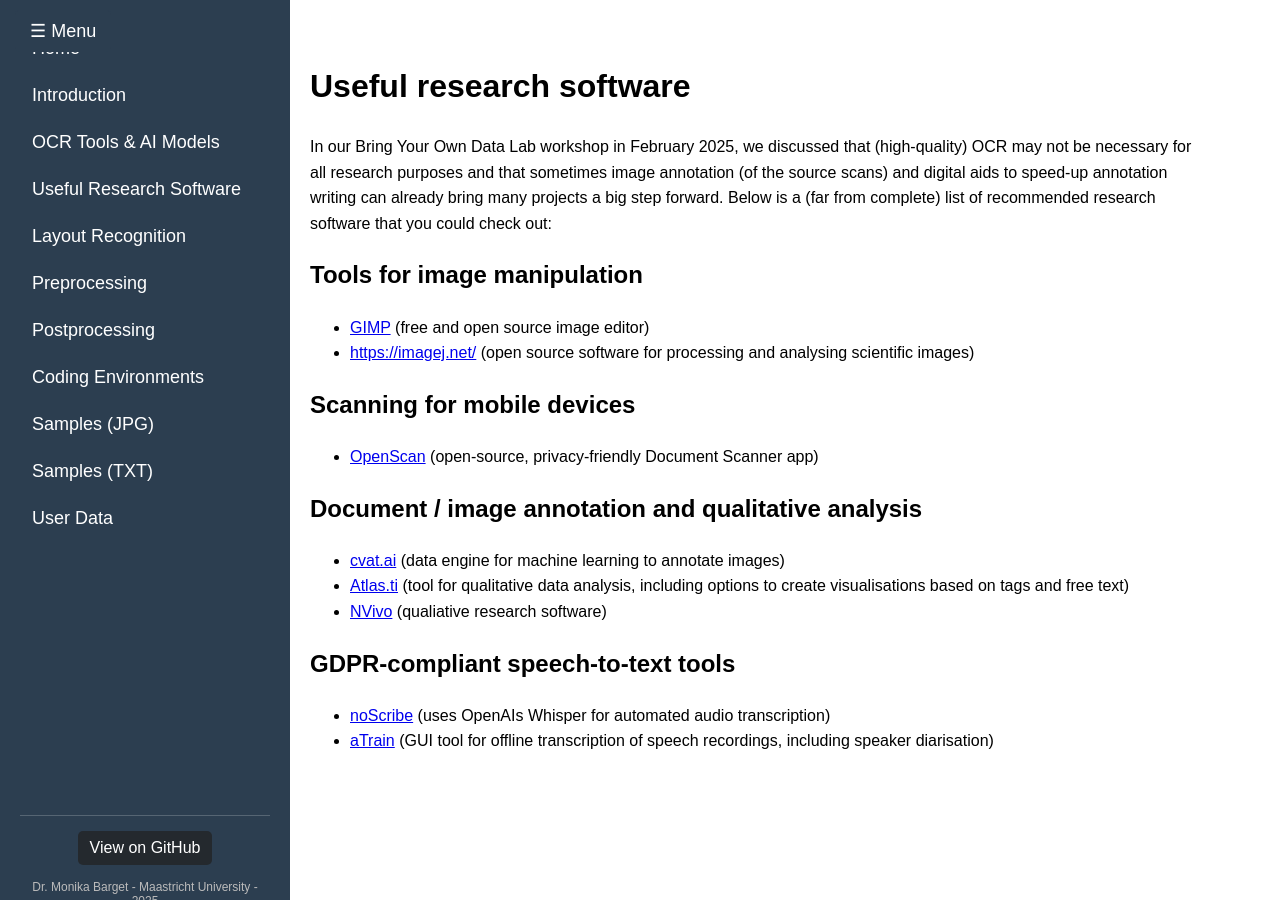
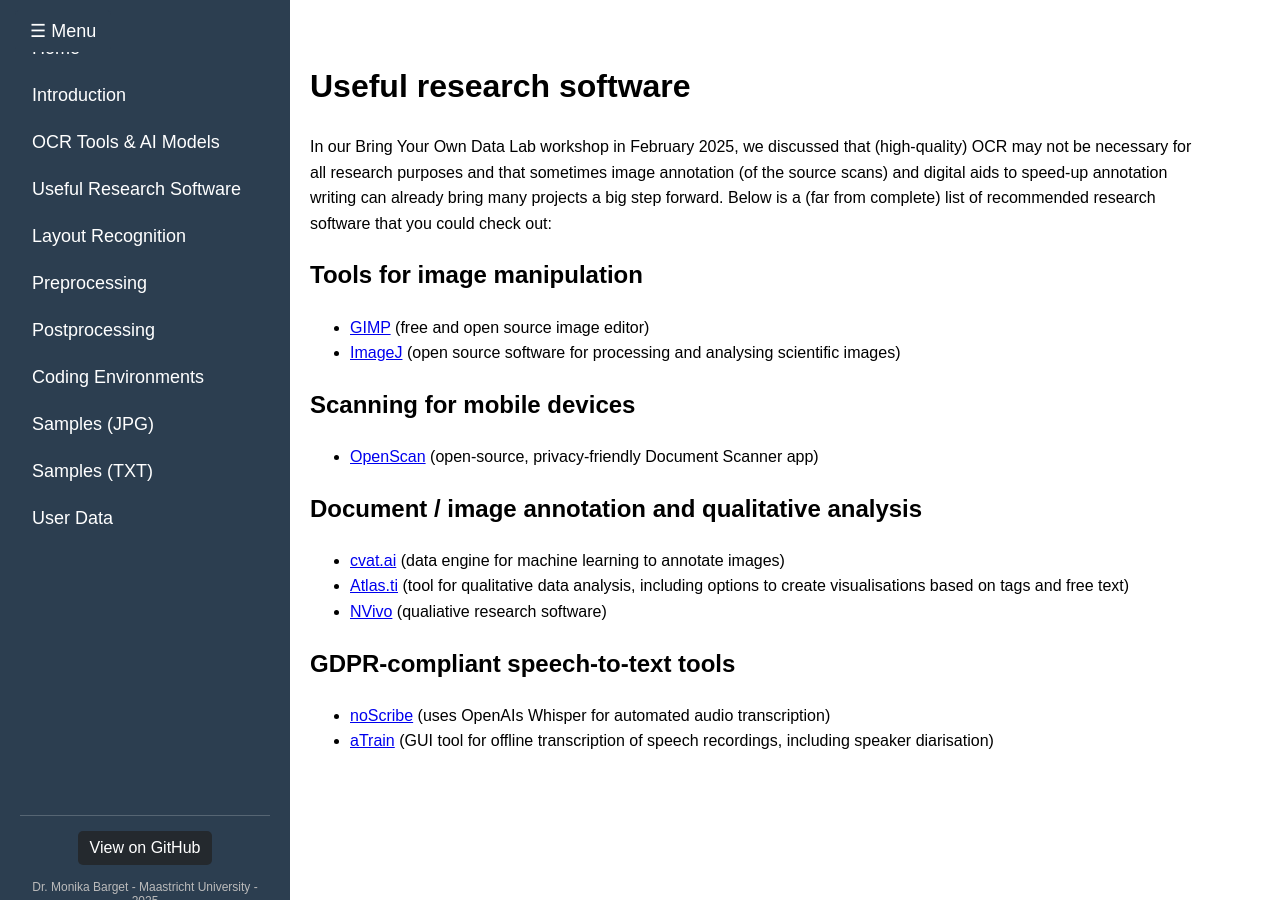
Before and after one commit to stwagner07/atr-historical-research, a Jekyll site: the page built from docs/software.md, in a window 1280 px wide. Built offline with Jekyll 4.4.1, drawn with Linux system fonts in a browser that asks for light colours; our own code applies the rules of GitHub Pages for plain Markdown files; some of the changed lines change nothing that is shown.

Commit message:
MD error fixed

```diff
--- a/docs/software.md
+++ b/docs/software.md
@@ -6,7 +6,7 @@
 ## Tools for image manipulation
 
 - [GIMP](https://www.gimp.org/) (free and open source image editor)
-- [https://imagej.net/](https://imagej.net/) (open source software for processing and analysing scientific images)
+- [ImageJ](https://imagej.net/) (open source software for processing and analysing scientific images)
 
 ## Scanning for mobile devices
 
```
